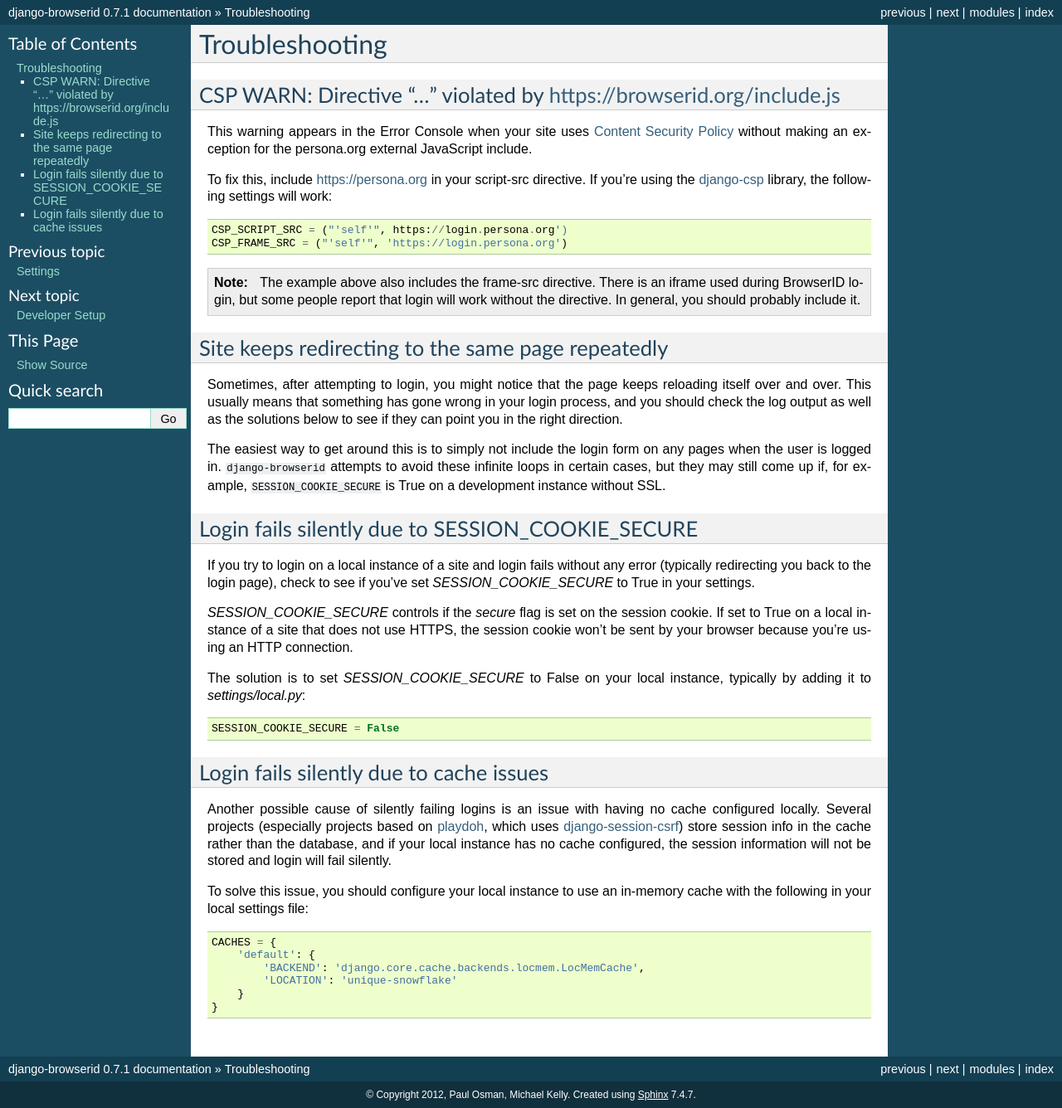
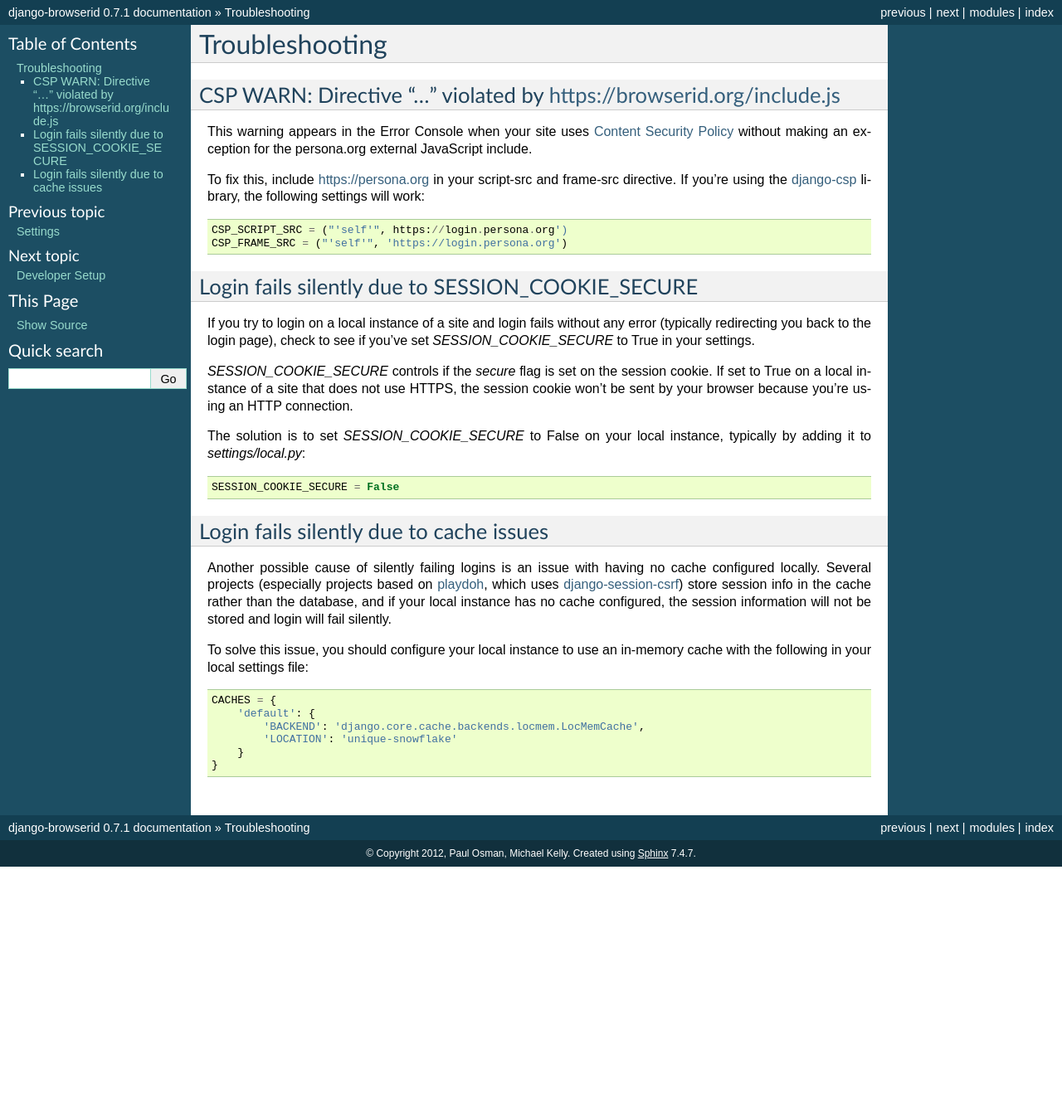
Before and after one commit to mozilla/django-browserid, a Sphinx documentation site: the page built from docs/details/troubleshooting.rst, in a window 1280 px wide. Shown: the whole page at 83% size. Built offline with Sphinx 7.4.7, drawn with Linux system fonts in a browser that asks for light colours; after the commit the page ends 1045 px from its top, so only the background shows below that.

```diff
--- a/CHANGELOG.rst
+++ b/CHANGELOG.rst
@@ -6,6 +6,7 @@ History
 Latest
 ++++++
 
+- #105: General documentation fixes, add more debug logging for common issues.
 - Add ``form_extras`` parameter to ``browserid_button``.
 - #101, #102: Update the default JavaScript to pass the current user's email
   address into ``navigator.id.watch`` to avoid unnecessary auto-login attempts.
--- a/docs/details/troubleshooting.rst
+++ b/docs/details/troubleshooting.rst
@@ -8,33 +8,15 @@ This warning appears in the Error Console when your site uses
 `Content Security Policy`_ without making an exception for the persona.org
 external JavaScript include.
 
-To fix this, include https://persona.org in your script-src directive. If
-you're using the `django-csp`_ library, the following settings will work::
+To fix this, include https://persona.org in your script-src and frame-src
+directive. If you're using the `django-csp`_ library, the following settings
+will work::
 
     CSP_SCRIPT_SRC = ("'self'", https://login.persona.org')
     CSP_FRAME_SRC = ("'self'", 'https://login.persona.org')
 
-.. note:: The example above also includes the frame-src directive. There is an
-   iframe used during BrowserID login, but some people report that login will
-   work without the directive. In general, you should probably include it.
-
 .. _Content Security Policy: https://developer.mozilla.org/en/Security/CSP
 .. _django-csp: https://github.com/mozilla/django-csp
-
-
-Site keeps redirecting to the same page repeatedly
---------------------------------------------------
-
-Sometimes, after attempting to login, you might notice that the page keeps
-reloading itself over and over. This usually means that something has gone wrong
-in your login process, and you should check the log output as well as the
-solutions below to see if they can point you in the right direction.
-
-The easiest way to get around this is to simply not include the login form on
-any pages when the user is logged in. ``django-browserid`` attempts to avoid
-these infinite loops in certain cases, but they may still come up if, for
-example, ``SESSION_COOKIE_SECURE`` is True on a development instance without
-SSL.
 
 
 Login fails silently due to SESSION_COOKIE_SECURE
```
Also changed, not shown: docs/details/settings.rst (+11 -0 lines), docs/setup.rst (+52 -0 lines), 6 other files.
